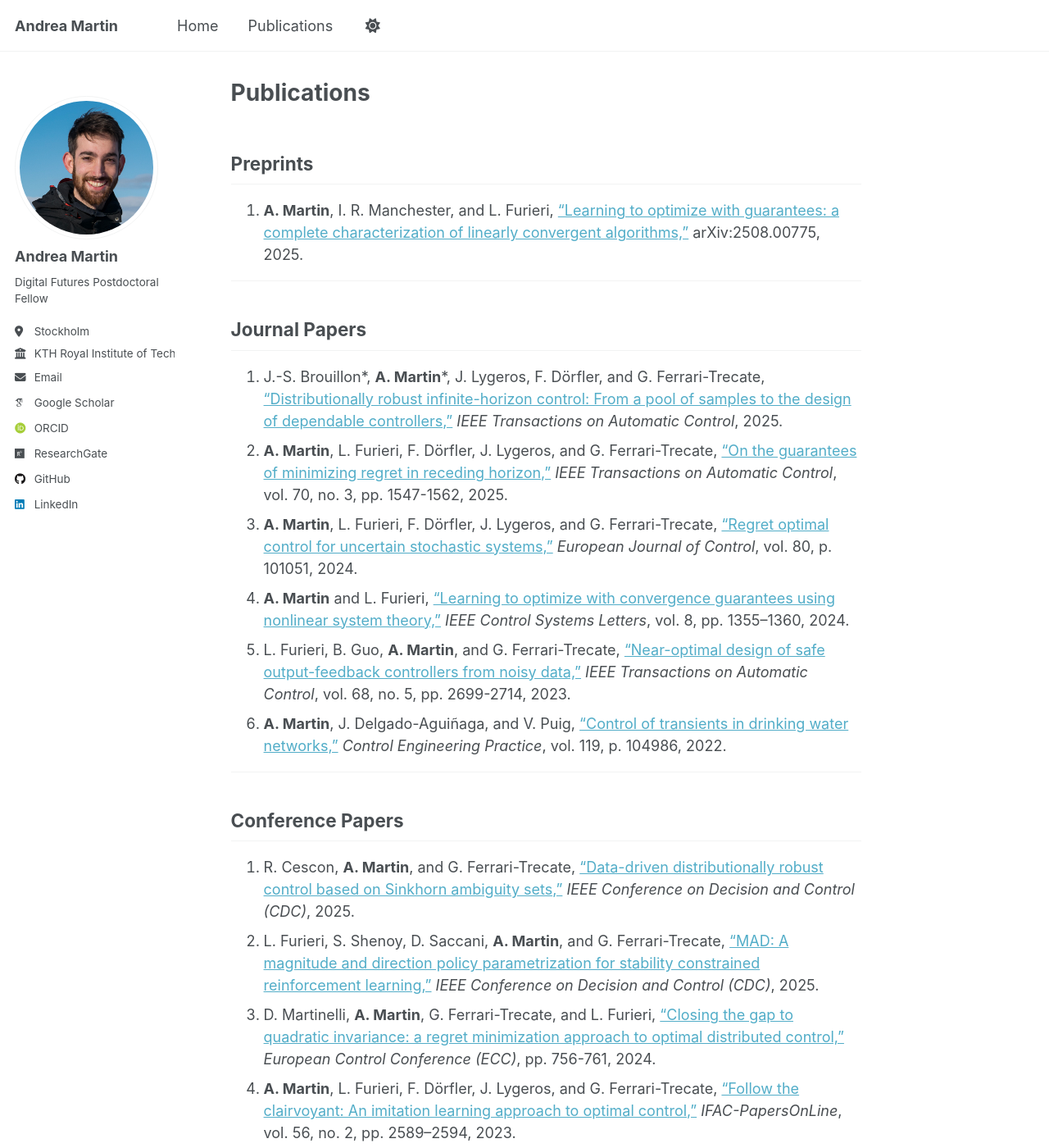
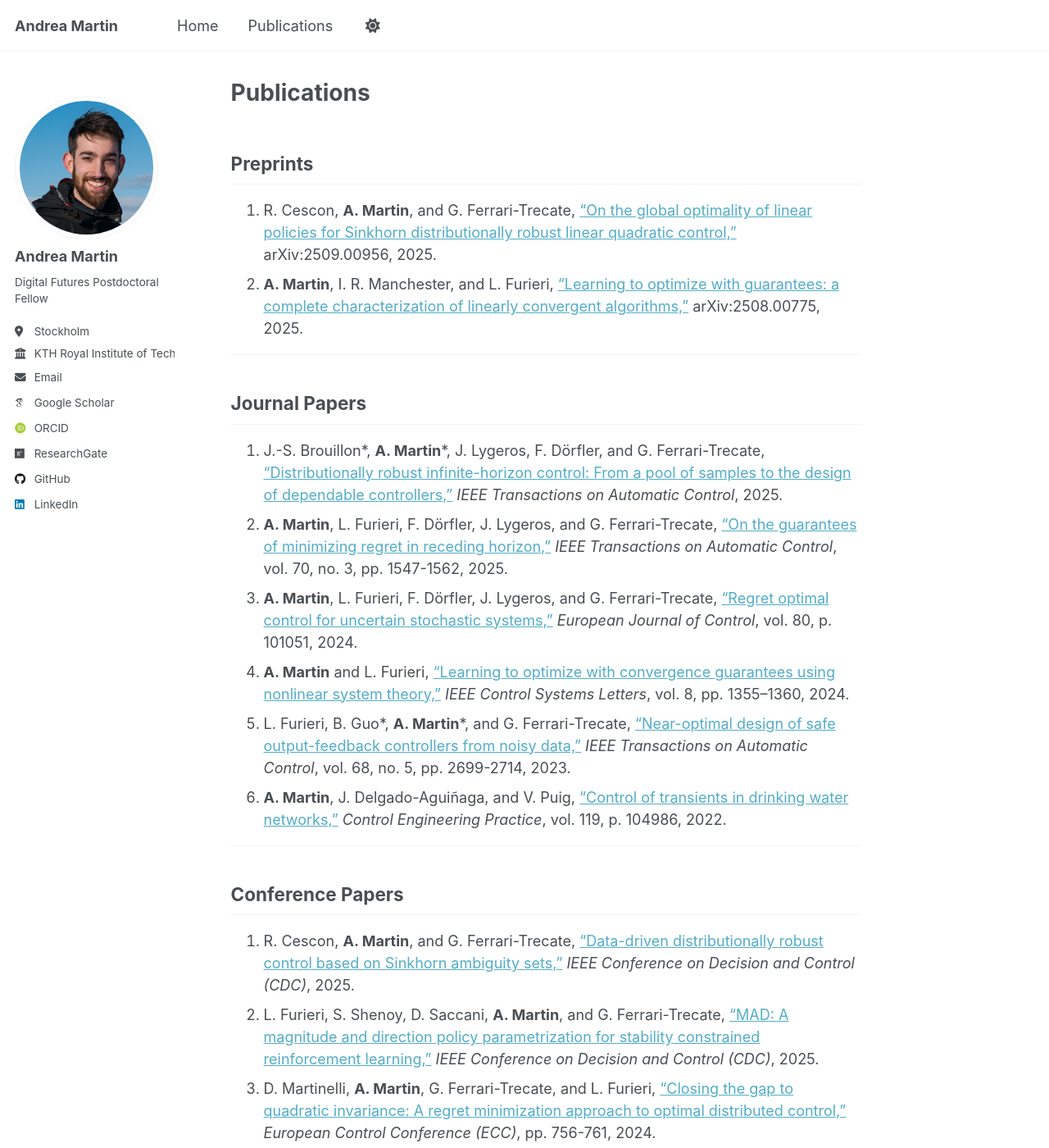
Before and after one commit to andrea-martin/andrea-martin.github.io, a Jekyll site: the page built from _pages/publications.md, in a window 1280 px wide and 1400 px high. Shown: the whole window at 82% size. Built offline with Jekyll 4.4.1, drawn with Linux system fonts in a browser that asks for light colours; some web fonts are replaced; a script that is not in the unit is left out.

Commit message:
Update publications list with new entries and corrections

```diff
--- a/_pages/publications.md
+++ b/_pages/publications.md
@@ -7,7 +7,8 @@ author_profile: true
 
 ## Preprints
 
-1. **A. Martin**, I. R. Manchester, and L. Furieri, ["Learning to optimize with guarantees: a complete characterization of linearly convergent algorithms,"](https://arxiv.org/abs/2508.00775) arXiv:2508.00775, 2025.
+1. R. Cescon, **A. Martin**, and G. Ferrari-Trecate, ["On the global optimality of linear policies for Sinkhorn distributionally robust linear quadratic control,"](https://arxiv.org/abs/2509.00956) arXiv:2509.00956, 2025.
+2. **A. Martin**, I. R. Manchester, and L. Furieri, ["Learning to optimize with guarantees: a complete characterization of linearly convergent algorithms,"](https://arxiv.org/abs/2508.00775) arXiv:2508.00775, 2025.
 
 ---
 
@@ -17,7 +18,7 @@ author_profile: true
 2. **A. Martin**, L. Furieri, F. Dörfler, J. Lygeros, and G. Ferrari-Trecate, ["On the guarantees of minimizing regret in receding horizon,"](https://ieeexplore.ieee.org/document/10684161) _IEEE Transactions on Automatic Control_, vol. 70, no. 3, pp. 1547-1562, 2025.
 3. **A. Martin**, L. Furieri, F. Dörfler, J. Lygeros, and G. Ferrari-Trecate, [“Regret optimal control for uncertain stochastic systems,”](https://www.sciencedirect.com/science/article/pii/S0947358024001110) _European Journal of Control_, vol. 80, p. 101051, 2024.
 4. **A. Martin** and L. Furieri, [“Learning to optimize with convergence guarantees using nonlinear system theory,”](https://ieeexplore.ieee.org/document/10540597) _IEEE Control Systems Letters_, vol. 8, pp. 1355–1360, 2024.
-5. L. Furieri, B. Guo, **A. Martin**, and G. Ferrari-Trecate, [“Near-optimal design of safe output-feedback controllers from noisy data,”](https://ieeexplore.ieee.org/document/9789718) _IEEE Transactions on Automatic Control_, vol. 68, no. 5, pp. 2699-2714, 2023.
+5. L. Furieri, B. Guo\*, **A. Martin**\*, and G. Ferrari-Trecate, [“Near-optimal design of safe output-feedback controllers from noisy data,”](https://ieeexplore.ieee.org/document/9789718) _IEEE Transactions on Automatic Control_, vol. 68, no. 5, pp. 2699-2714, 2023.
 6. **A. Martin**, J. Delgado-Aguiñaga, and V. Puig, [“Control of transients in drinking water networks,”](https://www.sciencedirect.com/science/article/abs/pii/S0967066121002604) _Control Engineering Practice_, vol. 119, p. 104986, 2022.
 
 ---
@@ -26,7 +27,7 @@ author_profile: true
 
 1. R. Cescon, **A. Martin**, and G. Ferrari-Trecate, [“Data-driven distributionally robust control based on Sinkhorn ambiguity sets,"](https://arxiv.org/abs/2503.20703) _IEEE Conference on Decision and Control (CDC)_, 2025.
 2. L. Furieri, S. Shenoy, D. Saccani, **A. Martin**, and G. Ferrari-Trecate, [“MAD: A magnitude and direction policy parametrization for stability constrained reinforcement learning,"](https://arxiv.org/abs/2504.02565) _IEEE Conference on Decision and Control (CDC)_, 2025.
-3. D. Martinelli, **A. Martin**, G. Ferrari-Trecate, and L. Furieri, [“Closing the gap to quadratic invariance: a regret minimization approach to optimal distributed control,”](https://ieeexplore.ieee.org/document/10591017) _European Control Conference (ECC)_, pp. 756-761, 2024.
+3. D. Martinelli, **A. Martin**, G. Ferrari-Trecate, and L. Furieri, [“Closing the gap to quadratic invariance: A regret minimization approach to optimal distributed control,”](https://ieeexplore.ieee.org/document/10591017) _European Control Conference (ECC)_, pp. 756-761, 2024.
 4. **A. Martin**, L. Furieri, F. Dörfler, J. Lygeros, and G. Ferrari-Trecate, [“Follow the clairvoyant: An imitation learning approach to optimal control,”](https://www.sciencedirect.com/science/article/pii/S2405896323017500) _IFAC-PapersOnLine_, vol. 56, no. 2, pp. 2589–2594, 2023.
 5. **A. Martin**, L. Furieri, F. Dörfler, J. Lygeros, and G. Ferrari-Trecate, ["Safe control with minimal regret,”](https://proceedings.mlr.press/v168/martin22a.html) _Learning for Dynamics and Control_, vol. 168, pp. 726-738, 2022.
 6. L. Furieri, B. Guo, **A. Martin**, and G. Ferrari-Trecate, [“A behavioral input-output parametrization of control policies with suboptimality guarantees,”](https://ieeexplore.ieee.org/abstract/document/9683647) _IEEE Conference on Decision and Control (CDC)_, pp. 2539–2544, 2021.
```
